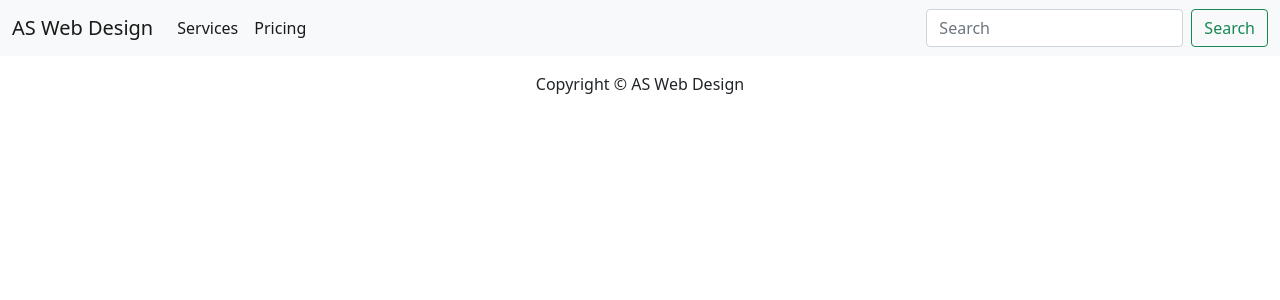
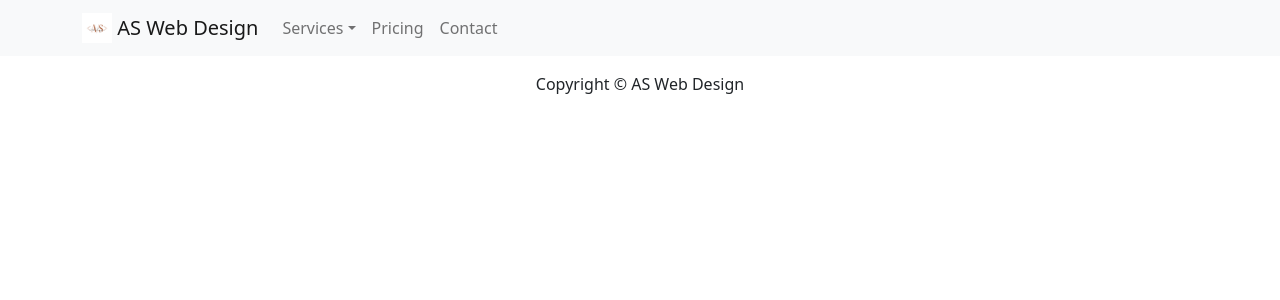
Before and after one commit to Steph-ohara/as-web-design, a React (Create React App) app: page / in a window 1280 px wide. Shown: the top 300 px of the page. Built offline with nearby package versions, Linux system fonts and the light colour scheme.

Commit message:
added info for nav bar

```diff
--- a/src/App.js
+++ b/src/App.js
@@ -1,5 +1,5 @@
 import React from "react";
-import Navbar from "./components/navbar/Navbar";
+import Navigation from "./components/navbar/Navigation";
 import Footer from "./components/footer/Footer"
 import Pricing from "./components/Pricing/Pricing"
 import Services from "./components/Services/Services"
@@ -9,7 +9,7 @@
   return (
     <BrowserRouter>
       <div>
-        <Navbar fixed="top" />
+        <Navigation fixed="top" />
         <Routes>
         <Route path="/Services" element={<Services/>}/>
         <Route path="/Pricing" element={<Pricing/>}/>
--- a/src/components/navbar/Navbar.js
+++ /dev/null
@@ -1,37 +0,0 @@
-import React from 'react'
-import { NavLink } from 'react-bootstrap'
-
-function Navbar() {
-  return (
-  <nav class="navbar navbar-expand-lg navbar-light bg-light">
-    <div class="container-fluid">
-      <a class="navbar-brand" href="/">AS Web Design</a>
-
-      <button class="navbar-toggler" type="button" data-bs-toggle="collapse" data-bs-target="#navbarSupportedContent" aria-controls="navbarSupportedContent" aria-expanded="false" aria-label="Toggle navigation">
-        <span class="navbar-toggler-icon"></span>
-      </button>
-
-      <div class="collapse navbar-collapse" id="navbarSupportedContent">
-        <ul class="navbar-nav me-auto mb-2 mb-lg-0">
-
-          <li class="nav-item">
-            <a class="nav-link active" aria-current="page" href="/Services">Services</a>
-          </li>
-
-          <li class="nav-item">
-            <a class="nav-link active" href='/Pricing'>Pricing</a>
-          </li>
-        </ul>
-
-        <form class="d-flex">
-          <input class="form-control me-2" type="search" placeholder="Search" aria-label="Search"/>
-          <button class="btn btn-outline-success" type="submit">Search</button>
-        </form>
-
-      </div>
-    </div>
-  </nav>
-  )
-}
-
-export default Navbar
--- /dev/null
+++ b/src/components/navbar/Navigation.js
@@ -0,0 +1,40 @@
+import React from "react";
+import { Container, Navbar, Nav, NavDropdown, NavLink } from "react-bootstrap";
+
+function Navigation() {
+  return (
+<Navbar bg="light" expand="lg">
+  <Container>
+    <Navbar.Brand href="/">
+    <img
+          alt="AS-Web-Logo"
+          src="/AS Logo.png"
+          width="30"
+          height="30"
+          className="d-inline-block align-top"
+        />{' '}
+        AS Web Design</Navbar.Brand>
+    <Navbar.Toggle aria-controls="basic-navbar-nav" />
+    <Navbar.Collapse id="basic-navbar-nav">
+      <Nav className="me-auto">
+
+        <NavDropdown title="Services" id="basic-nav-dropdown">
+          <NavDropdown.Item href="/Web-Design">Web Design</NavDropdown.Item>
+          <NavDropdown.Item href="/Social-Media-Integration">Social Media Integration</NavDropdown.Item>
+          <NavDropdown.Item href="/Logo-Design">Logo Design</NavDropdown.Item>
+          {/* <NavDropdown.Divider /> */}
+          {/* <NavDropdown.Item href="#action/3.4">Separated link</NavDropdown.Item> */}
+        </NavDropdown>
+
+        <Nav.Link href="/Pricing">Pricing</Nav.Link>
+
+        <Nav.Link href="/Contact">Contact</Nav.Link>
+
+      </Nav>
+    </Navbar.Collapse>
+  </Container>
+</Navbar>
+  );
+}
+
+export default Navigation;
```
